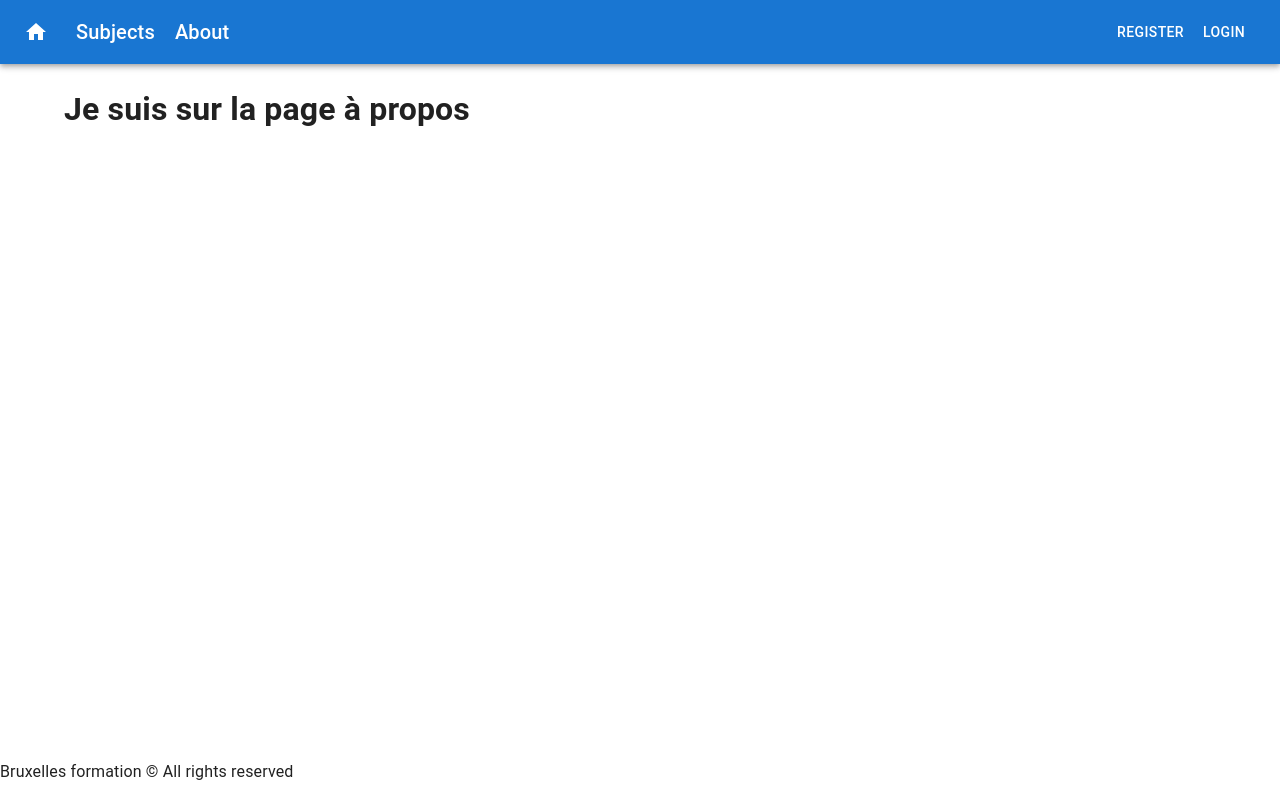
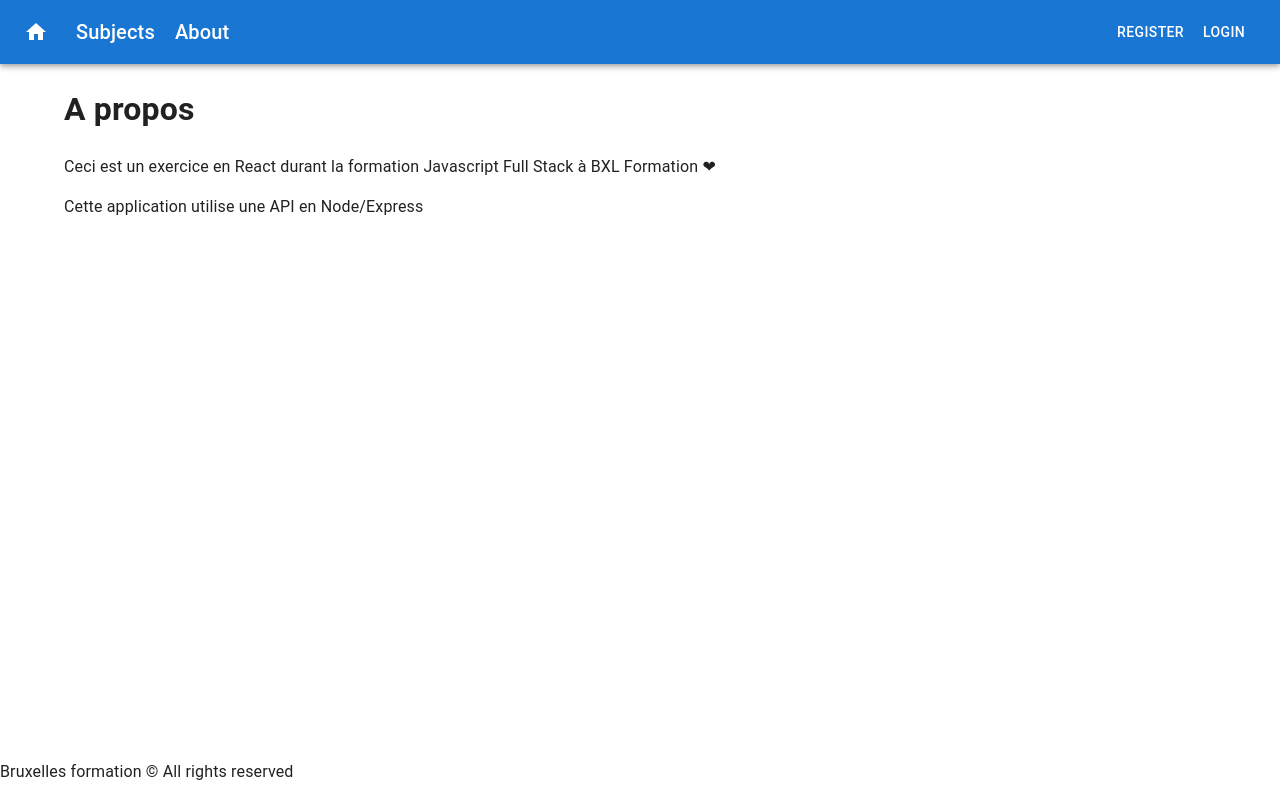
Before and after one commit to Formation-JS/Exo-React-Recap-01-Forum, a React (Create React App) app: page /about in a window 1280 px wide. Built offline with nearby package versions, Linux system fonts and the light colour scheme.

Commit message:
about page

```diff
--- a/src/pages/about/index.jsx
+++ b/src/pages/about/index.jsx
@@ -1,7 +1,9 @@
 const AboutPage = () => {
-    return (
-        <h1>Je suis sur la page à propos</h1>
-    );
+    return (<>
+        <h1>A propos</h1>
+        <p>Ceci est un exercice en React durant la formation Javascript Full Stack à BXL Formation &#10084;</p>
+        <p>Cette application utilise une API en Node/Express</p>
+    </>);
 };
 
 export default AboutPage;
```
